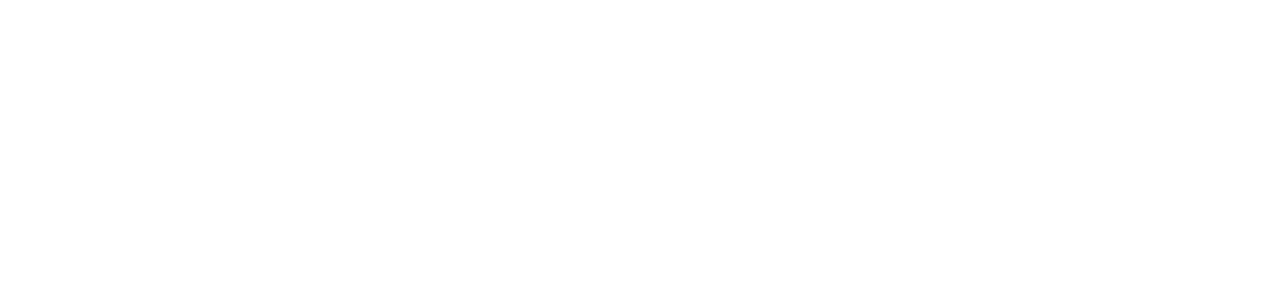
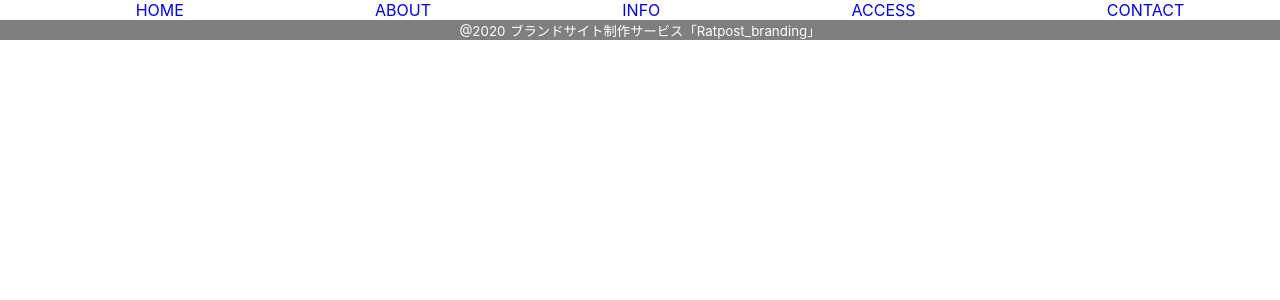
Before and after one commit to kurocraft0312/ratpost_branding_sample4, a Nuxt app: page / in a window 1280 px wide. Shown: the top 300 px of the page. Built offline with nearby package versions, Linux system fonts and the light colour scheme.

Commit message:
グロナビ作成中

```diff
--- a/pages/index.vue
+++ b/pages/index.vue
@@ -1,8 +1,45 @@
 <template>
+  <div>
+    <header class="">
+      <nav class="g_nav">
+        <ul class="g_nav_ul">
+          <li><a href="#" class="g_nav_link">HOME</a></li>
+          <li><a href="#" class="g_nav_link">ABOUT</a></li>
+          <li><a href="#" class="g_nav_link">INFO</a></li>
+          <li><a href="#" class="g_nav_link">ACCESS</a></li>
+          <li><a href="#" class="g_nav_link">CONTACT</a></li>
+        </ul>
+      </nav>
+    </header>
+    <main class="">
 
+    </main>
+    <footer class="">
+      <div class="footer_top">
+        <div class="footer_area">
+
+        </div>
+      </div>
+      <div class="footer_bottom">
+        <small class="copyright">@2020 ブランドサイト制作サービス「Ratpost_branding」</small>
+      </div>
+    </footer>
+  </div>
 </template>
 <style scoped>
-
+.g_nav_ul {
+  display: flex;
+  justify-content: space-around;
+  list-style: none;
+}
+.g_nav_link {
+  text-decoration: none;
+}
+.footer_bottom {
+  background-color: rgba(0,0,0,.5);
+  color: #ffffff;
+  text-align: center;
+}
 </style>
 <script lang="ts">
 import Vue from 'vue'
```
